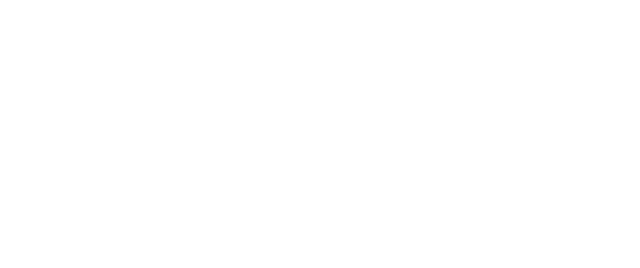
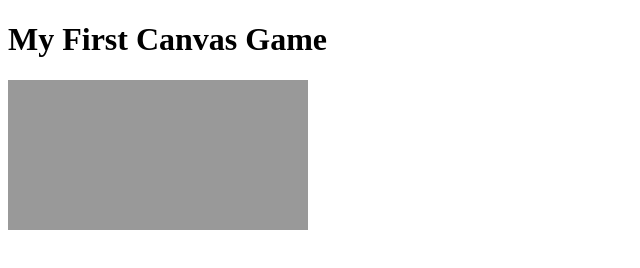
Before and after one commit to giulice/snake, a plain HTML site: page index.html in a window 1280 px wide. Shown: the whole page, without its empty margins (0-640 px from the left). Drawn offline with Linux system fonts and the light colour scheme.

Commit message:
HTML my first canvas game

```diff
--- a/index.html
+++ b/index.html
@@ -1,11 +1,16 @@
 <!DOCTYPE html>
-<html lang="en">
-<head>
-    <meta charset="UTF-8">
-    <meta name="viewport" content="width=device-width, initial-scale=1.0">
-    <title>Document</title>
-</head>
-<body>
-
-</body>
+<html lang="es">
+    <head>
+        <meta charset="UTF-8" />
+        <meta name="viewport" content="width=device-width, initial-scale=1.0" />
+        <!--[if lte IE 8]><meta http-equiv="X-UA-Compatible" content="chrome=1" /><![endif]-->
+        <title>My First Canvas Game</title>
+    </head>
+    <body>
+        <h1>My First Canvas Game</h1>
+        <p><canvas id="canvas" width="300" height="150" style="background:#999">
+            Canvas not supported by your browser.
+            </canvas></p>
+        <script type="application/javascript" src="game.js"></script>
+    </body>
 </html>
```
